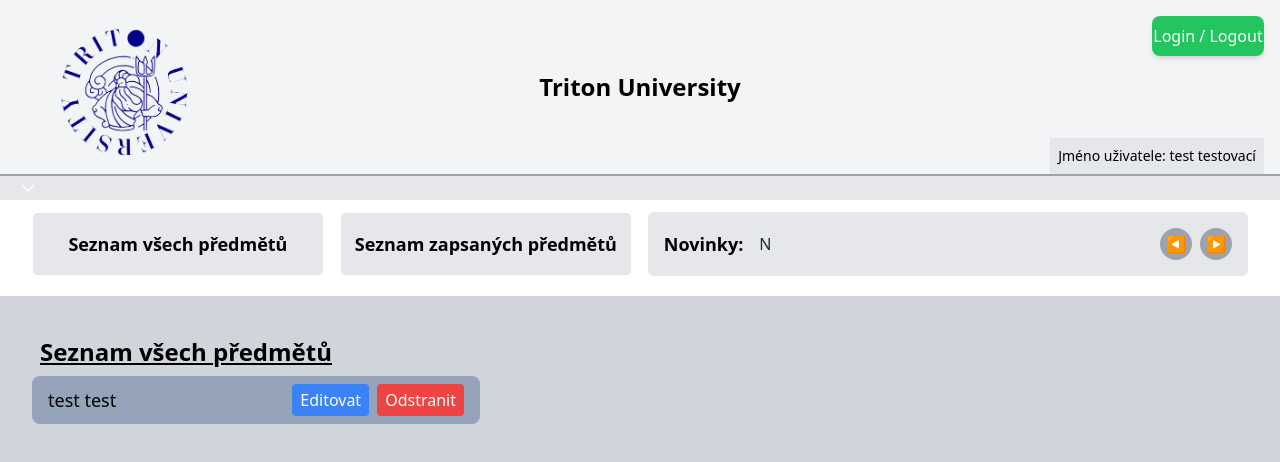
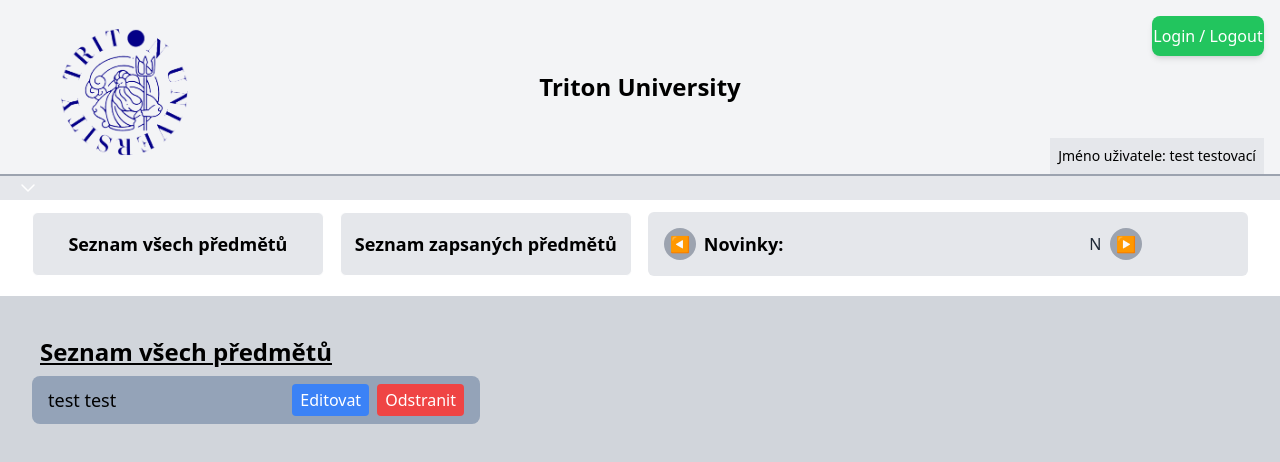
Before and after one commit to Risa123/SubjectTermMan, a React (Create React App) app in the folder frontend/: page / in a window 1280 px wide. Both pictures are taken after a click on the button 640 px from the left and 188 px from the top of the page. Shown: the top 462 px of the page. Built offline with nearby package versions, Linux system fonts and the light colour scheme.

Commit message:
fixní buttony na stranách

```diff
--- a/frontend/src/templates/MainPage.js
+++ b/frontend/src/templates/MainPage.js
@@ -77,22 +77,27 @@ const MainPage = ({ userName, allSubjectsPrev, subjectPreview, news }) => {
           {/* Slider Section */}
           <div className="w-1/2 h-16 bg-gray-200 rounded-md p-4 flex items-center justify-between relative">
   {/* Nadpis a text na jednom řádku */}
-  <div className="flex items-center gap-4">
-    <h2 className="text-lg font-bold">Novinky:</h2>
-    <p className="text-gray-800">{news[currentSlide]}</p>
-  </div>
-
-  {/* Navigační tlačítka */}
-  <div className="flex gap-2">
+  <div className="flex items-center w-full">
+  {/* Tlačítko Previous */}
   <button
     onClick={prevSlide}
-      className="w-8 h-8 bg-gray-400 rounded-full text-white flex items-center justify-center hover:bg-gray-500"
+    className="w-8 h-8 bg-gray-400 rounded-full mr-2 text-white flex items-center justify-center hover:bg-gray-500"
   >
     ◀
   </button>
+
+  {/* Nadpis a text s fixní šířkou */}
+  <div className="flex items-center justify-between w-full max-w-[70%] gap-4">
+    <h2 className="text-lg font-bold">Novinky:</h2>
+    <p className="text-gray-800 text-ellipsis overflow-hidden whitespace-nowrap">
+      {news[currentSlide]}
+    </p>
+  </div>
+
+  {/* Tlačítko Next */}
   <button
     onClick={nextSlide}
-      className="w-8 h-8 bg-gray-400 rounded-full text-white flex items-center justify-center hover:bg-gray-500"
+    className="w-8 h-8 bg-gray-400 rounded-full ml-2 text-white flex items-center justify-center hover:bg-gray-500"
   >
     ▶
   </button>
```
Lines whose indentation alone changed are shown as unchanged.
